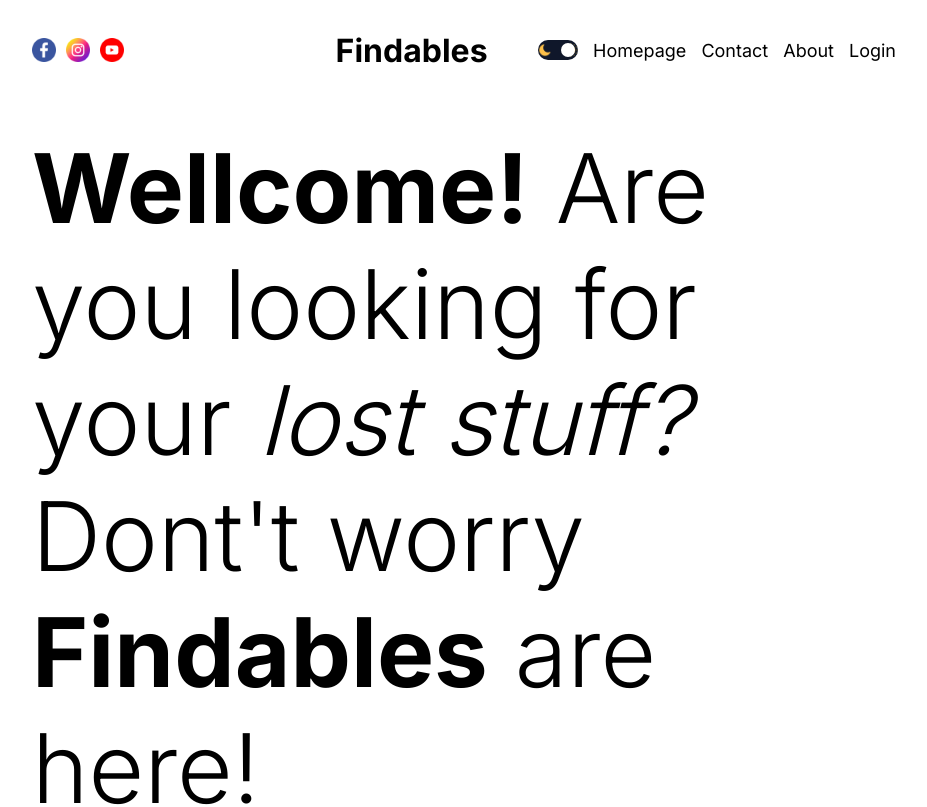
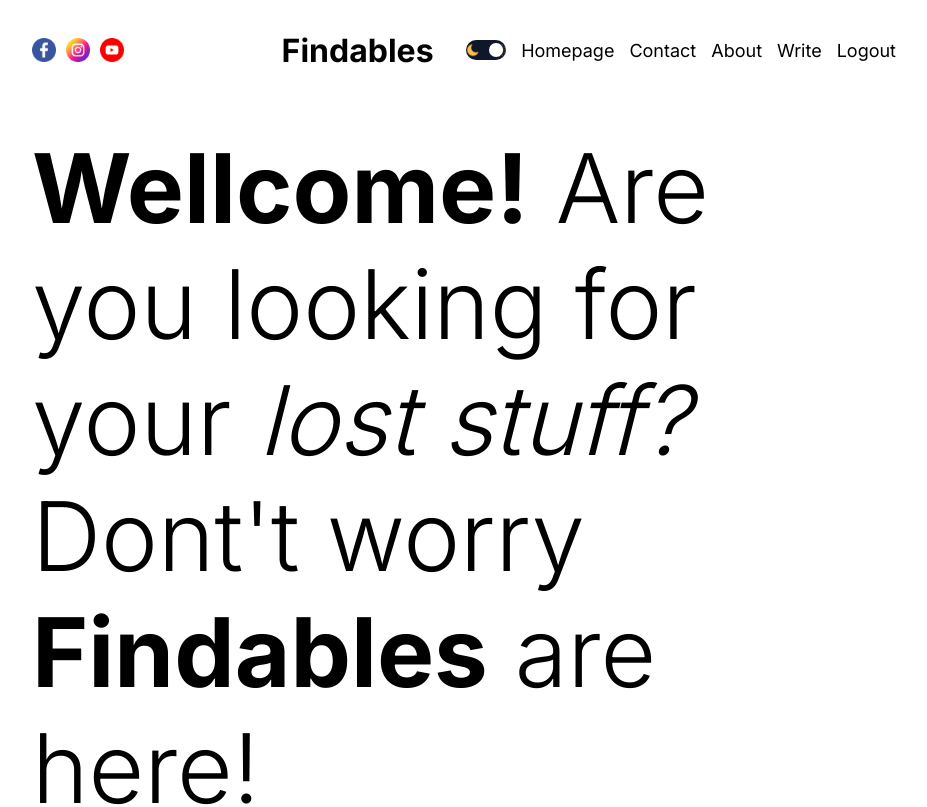
Before and after one commit to ASRathore0/Findables_Full_Stack_Project, a Next.js app: page / in a window 1280 px wide. Shown: the top 807 px of the page, without its empty margins (176-1103 px from the left). Built offline with nearby package versions, Linux system fonts and the light colour scheme.

Commit message:
update: Update authentication status in AuthLinks component
Changes:
- Updated the authentication status from "notauthenticated" to "authenticated" in the AuthLinks component to reflect correct authentication status.

```diff
--- a/src/componenets/authLinks/AuthLinks.jsx
+++ b/src/componenets/authLinks/AuthLinks.jsx
@@ -6,7 +6,7 @@ import Link from "next/link";
 const AuthLinks = () => {
     const [open, setOpen] = useState(false);
     //for now this is temp.
-    const status = "notauthenticated";
+    const status = "authenticated";
     return (
         <>
             {status === "notauthenticated" ? (
```
